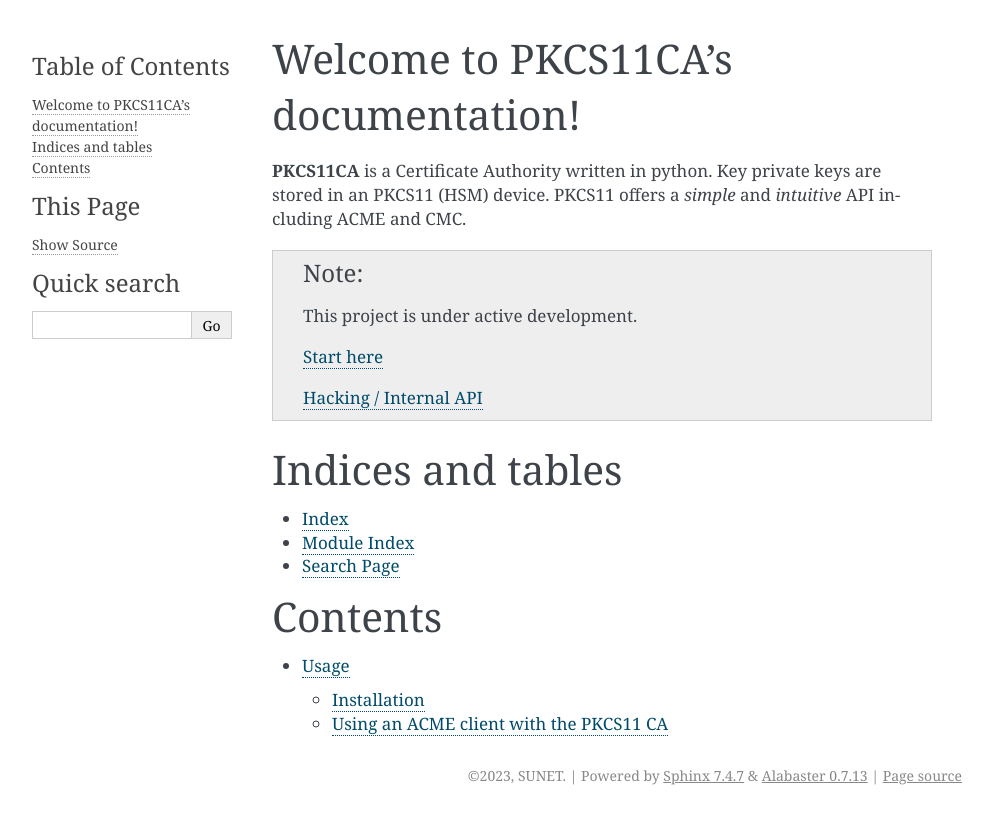
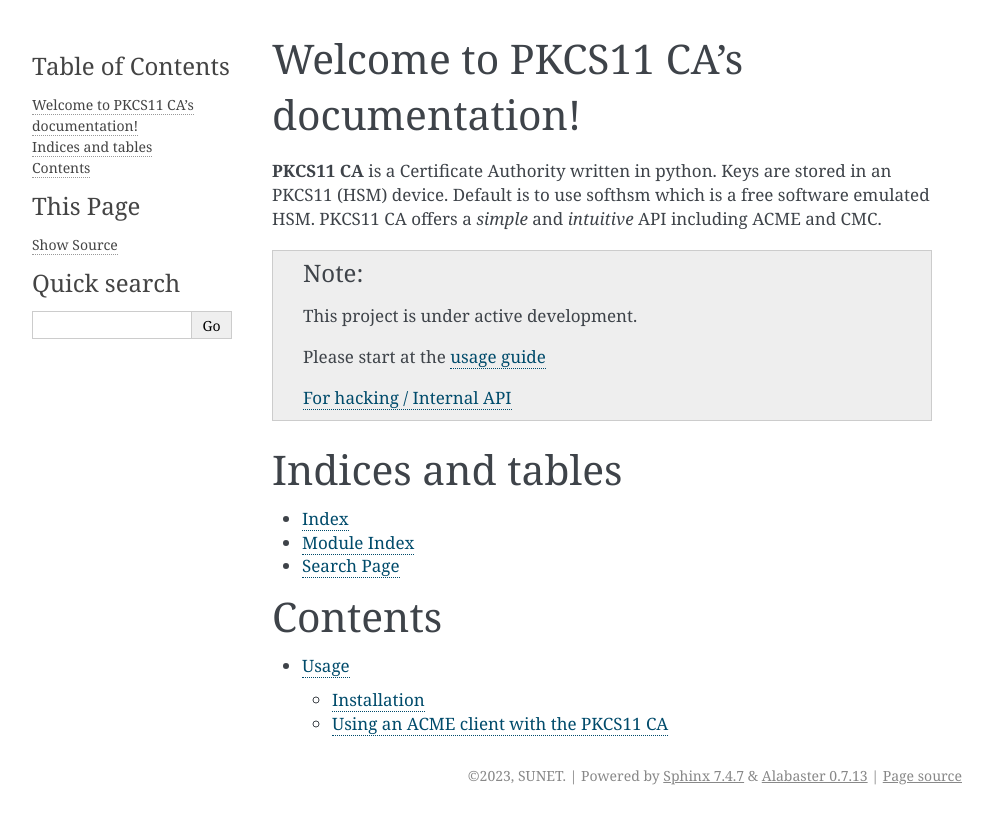
Before and after one commit to SUNET/pkcs11_ca, a Sphinx documentation site: the page built from docs/source/index.rst, in a window 1280 px wide. Shown: the top 824 px of the page, without its empty margins (148-1140 px from the left). Built offline with Sphinx 7.4.7, drawn with Linux system fonts in a browser that asks for light colours.

Commit message:
more docs

```diff
--- a/docs/source/index.rst
+++ b/docs/source/index.rst
@@ -1,16 +1,17 @@
-Welcome to PKCS11CA's documentation!
+Welcome to PKCS11 CA's documentation!
 ====================================
 
-**PKCS11CA** is a Certificate Authority written in python. Key private keys are stored in an PKCS11 (HSM) device.
-PKCS11 offers a *simple* and *intuitive* API including ACME and CMC.
+**PKCS11 CA** is a Certificate Authority written in python. Keys are stored in an PKCS11 (HSM) device.
+Default is to use softhsm which is a free software emulated HSM.
+PKCS11 CA offers a *simple* and *intuitive* API including ACME and CMC.
 
 .. note::
 
    This project is under active development.
 
-   `Start here <https://pkcs11-ca.readthedocs.io/en/latest/usage.html>`_
+   Please start at the `usage guide <https://pkcs11-ca.readthedocs.io/en/latest/usage.html>`_
 
-   `Hacking / Internal API <https://pkcs11-ca.readthedocs.io/en/latest/modules.html>`_
+   `For hacking / Internal API <https://pkcs11-ca.readthedocs.io/en/latest/modules.html>`_
 
 
 .. toctree::
```
Also changed, not shown: docs/source/usage.rst (+9 -0 lines), 1 other file.
